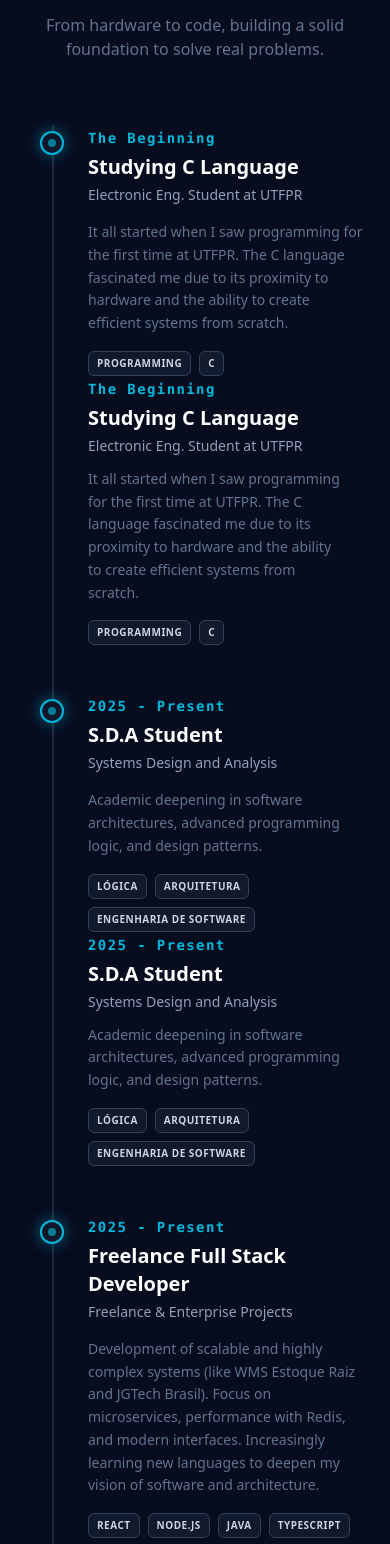
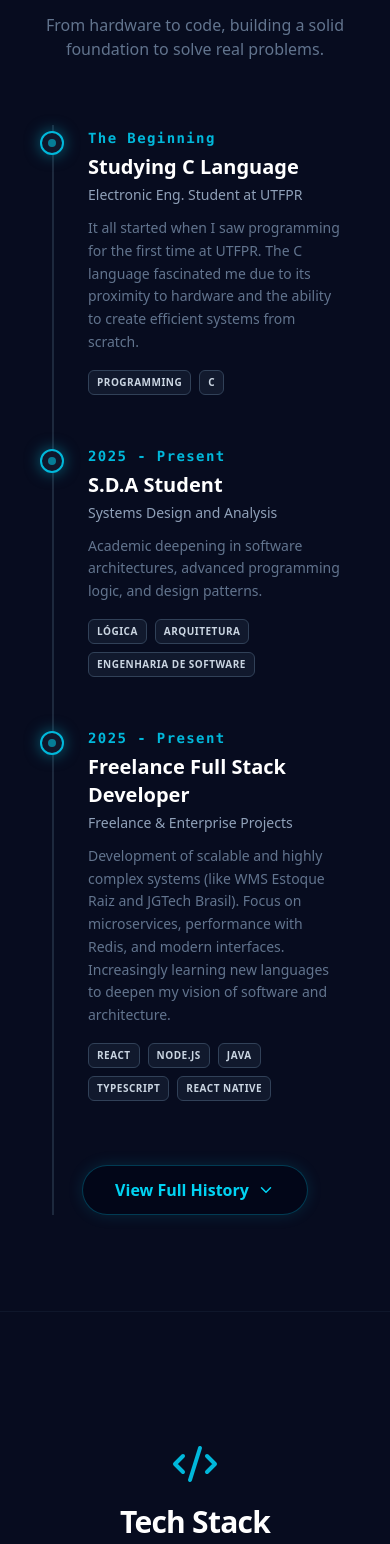
Before and after one commit to Joaokenehen/JG_Tech, a React (Vite) app in the folder frontend/: page /portfolio in a window 390 px wide. Shown: the part 2228-3772 px from the top of the page. Built offline with nearby package versions, Linux system fonts and the light colour scheme.

Commit message:
feat: atualizado linha do tempo

```diff
--- a/frontend/src/components/ExperienceSection.tsx
+++ b/frontend/src/components/ExperienceSection.tsx
@@ -95,15 +95,15 @@ export const ExperienceSection = () => {
                       <div className="w-2 h-2 rounded-full bg-cyan-400 animate-pulse" />
                     </div>
 
-                    {/* Lado Esquerdo (Vazio se for ímpar no desktop) */}
-                    <div className={`md:w-[45%] pl-16 md:pl-0 ${isEven ? 'md:text-right md:pr-12' : 'md:hidden'}`}>
+                    {/* Lado Esquerdo (Desktop) */}
+                    <div className={`hidden md:block w-[45%] pr-12 text-right ${isEven ? '' : 'opacity-0'}`}>
                       {isEven && (
                         <>
                           <span className="text-cyan-500 font-mono text-sm font-bold tracking-widest">{exp.year}</span>
                           <h3 className="text-xl font-bold text-white mt-1">{exp.title}</h3>
                           <p className="text-slate-400 text-sm font-medium mt-1">{exp.company}</p>
                           <p className="text-slate-500 mt-4 text-sm leading-relaxed">{exp.description}</p>
-                          <div className={`flex flex-wrap gap-2 mt-4 ${isEven ? 'md:justify-end' : ''}`}>
+                          <div className="flex flex-wrap gap-2 mt-4 justify-end">
                             {exp.tech.map(t => (
                               <span key={t} className="text-[10px] uppercase tracking-wider font-bold px-2 py-1 bg-slate-800/50 border border-slate-700 text-slate-300 rounded-md">
                                 {t}
@@ -114,8 +114,8 @@ export const ExperienceSection = () => {
                       )}
                     </div>
 
-                    {/* Lado Direito (Vazio se for par no desktop) */}
-                    <div className={`md:w-[45%] pl-16 md:pl-12 ${!isEven ? '' : 'hidden md:block md:opacity-0'}`}>
+                    {/* Lado Direito (Desktop) */}
+                    <div className={`hidden md:block w-[45%] pl-12 ${!isEven ? '' : 'opacity-0'}`}>
                       {!isEven && (
                         <>
                           <span className="text-cyan-500 font-mono text-sm font-bold tracking-widest">{exp.year}</span>
```
